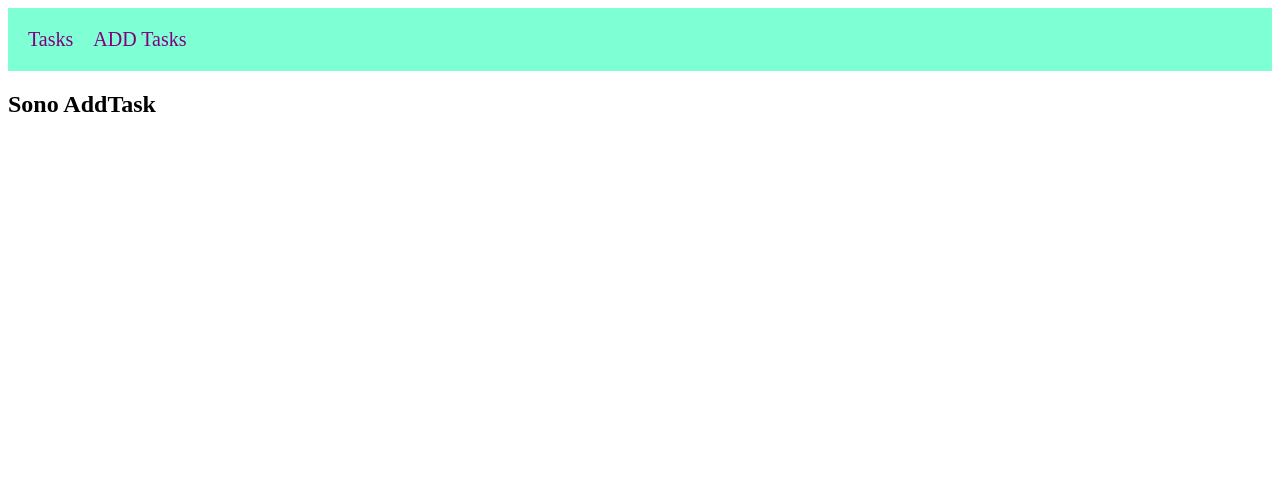
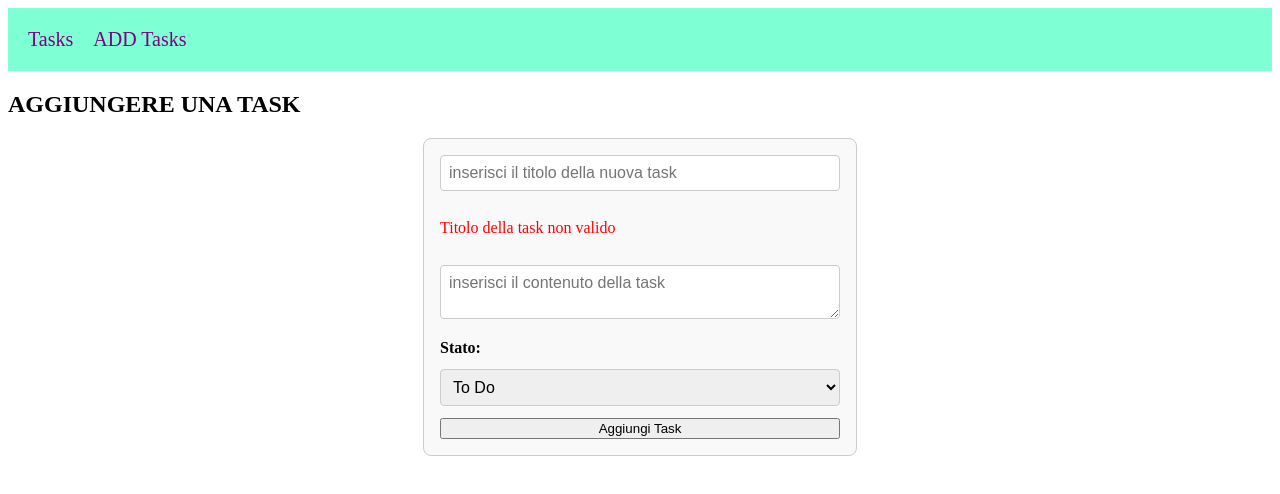
Before and after one commit to GiuseppeLiGioi/ex-react-task-manager, a React (Vite) app in the folder Frontend/: page /tasks/new in a window 1280 px wide. Shown: the top 494 px of the page. Built offline with nearby package versions, Linux system fonts and the light colour scheme.

Commit message:
added. milestone 5

```diff
--- a/Frontend/src/assets/components/AddTask.jsx
+++ b/Frontend/src/assets/components/AddTask.jsx
@@ -1,5 +1,75 @@
+/*
+Gestione del Submit del Form:
+
+Al click del bottone "Aggiungi Task", il form deve SOLO stampare in console l’oggetto task con i valori inseriti (NON deve ancora essere inviata la richiesta all’API).
+*/
+
+import { useState, useRef, useEffect } from "react"
+
 export default function AddTask(){
+    const [taskTitle, setTaskTitle] = useState("")
+    const [error, setError] = useState("")
+    const inputDesc = useRef()
+    const inputSelect = useRef()
+    const symbols = "!@#$%^&*()-_=+[]{}|;:'\\\",.<>?/`~";
+
+    useEffect(() => {
+
+    let isValid = true;
+    const arrSymbols = symbols.split("")
+    for(let i=0; i<arrSymbols.length; i++){
+        if(taskTitle.includes(arrSymbols[i]) || taskTitle === ""){
+            isValid = false;
+            break;
+        }
+    }
+
+    if(!isValid){
+        setError("Titolo della task non valido")
+    }else{
+        setError("")
+    }
+    }, [taskTitle])
+
+      const handleSubmit = (e) => {
+        e.preventDefault()
+        const Task = {
+            title: taskTitle,
+            description: inputDesc.current.value,
+            state: inputSelect.current.value
+        }
+        console.log(Task)
+    }
+
 return (
-    <h2>Sono AddTask</h2>
+    <div>
+        <h2>AGGIUNGERE UNA TASK</h2>
+        <form className="container-form" onSubmit={handleSubmit}>
+        <input
+        className="form-input"
+        type="text"
+        placeholder="inserisci il titolo della nuova task"
+        value={taskTitle}
+        onChange={(e) => setTaskTitle(e.target.value)}
+        />
+        {error && <p className="error-message">{error}</p>}
+
+        <textarea
+        className="form-textarea"
+        ref={inputDesc}
+        placeholder="inserisci il contenuto della task"
+        />
+
+        <label>Stato:</label>
+        <select ref={inputSelect} defaultValue="To Do" className="form-select">
+         <option value="To Do">To Do</option>
+         <option value="Doing">Doing</option>
+         <option value="Done">Done</option>
+        </select>
+
+        <button type="submit">Aggiungi Task</button>
+
+        </form>
+    </div>
 )
 }
--- a/Frontend/src/index.css
+++ b/Frontend/src/index.css
@@ -47,3 +47,44 @@
 .yellow{
   background-color: yellow;
 }
+.container-form{
+  display: flex;
+  gap: 30px;
+}
+.container-form {
+  display: flex;
+  flex-direction: column;
+  gap: 12px;
+  max-width: 400px;
+  margin: 20px auto;
+  padding: 16px;
+  border: 1px solid #ccc;
+  border-radius: 8px;
+  background-color: #f9f9f9;
+}
+
+.form-input,
+.form-textarea,
+.form-select {
+  padding: 8px;
+  border: 1px solid #ccc;
+  border-radius: 4px;
+  font-size: 1rem;
+  font-family: sans-serif;
+}
+
+.form-input:focus,
+.form-textarea:focus,
+.form-select:focus {
+  outline: none;
+  border-color: #007BFF;
+  box-shadow: 0 0 3px rgba(0, 123, 255, 0.5);
+}
+
+label {
+  font-weight: bold;
+  margin-top: 8px;
+}
+.error-message{
+  color: red;
+}
```
